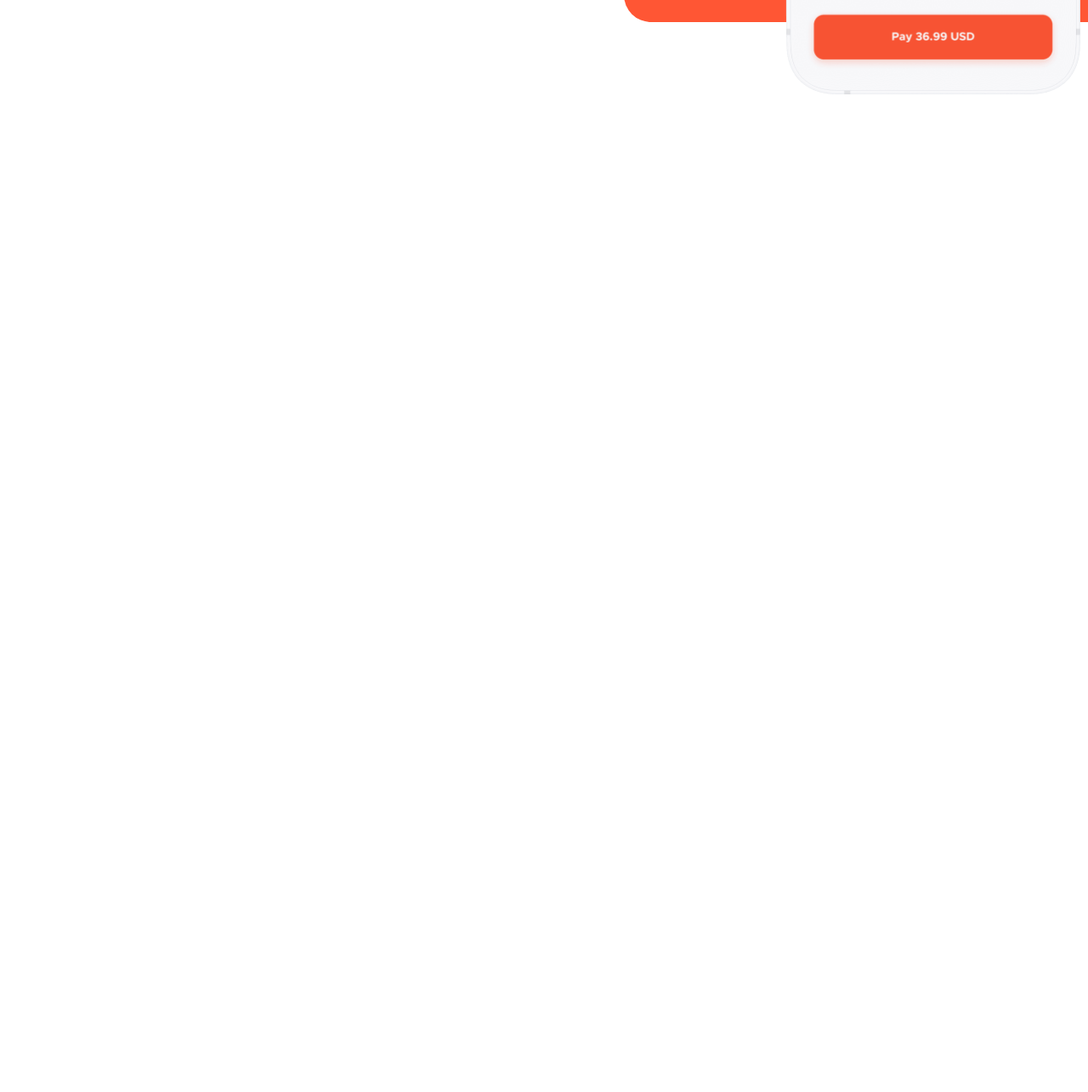
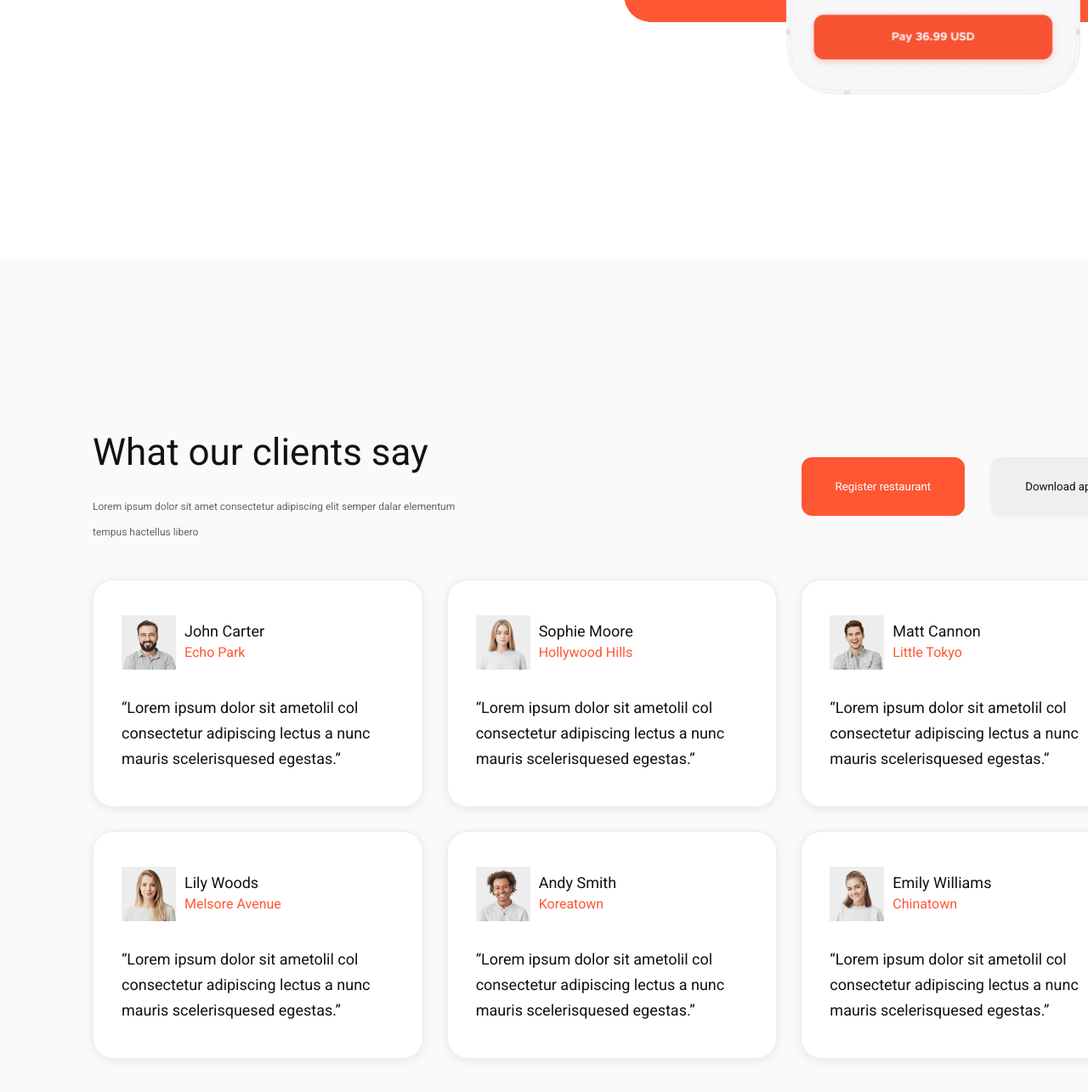
Before and after one commit to Saburov-Bary/DustySchool, a plain HTML site: page diplom-1/index.html in a window 1280 px wide. Shown: the part 7783-9068 px from the top of the page at 85% size. Before the commit the page ends 7894 px from the top, so only its background shows below. Drawn offline with Linux system fonts and the light colour scheme.

Commit message:
rename pics, finish with section "feedback"

```diff
--- a/diplom-1/index.html
+++ b/diplom-1/index.html
@@ -247,8 +247,83 @@
             </div>
         </div>
     </section>
-    <section>
-
+    <section class="feedback">
+        <div class="feedback-header">
+            <div class="feedback-paragraph">
+                <h2 class="system-heading-2 feedback-heading-4">What our clients say</h2>
+                <p class="service-text feedback-header-text">Lorem ipsum dolor sit amet consectetur adipiscing elit semper dalar elementum tempus hactellus libero</p>
+            </div>
+            <div class="feedback-buttons">
+                <button class="register-button service-button">Register restaurant</button>
+                <button class="download-button service-button service-button-margin">Download app</button>
+            </div>
+        </div>
+        <div class="feedback-clients">
+            <div class="feedback-clients-row">
+                <article class="feedback-client">
+                    <div class="feedback-client-header">
+                        <img class="client-photo" src="./pics/john-carter.png" alt="">
+                        <div>
+                            <p class="client-name">John Carter</p>
+                            <p class="client-restaurant">Echo Park</p>
+                        </div>
+                    </div>
+                    <p class="feedback-client-text">“Lorem ipsum dolor sit ametolil col consectetur adipiscing lectus a nunc mauris scelerisquesed egestas.”</p>
+                </article>
+                <article class="feedback-client">
+                    <div class="feedback-client-header">
+                        <img class="client-photo" src="./pics/sophie-moore.png" alt="">
+                        <div>
+                            <p class="client-name">Sophie Moore</p>
+                            <p class="client-restaurant">Hollywood Hills</p>
+                        </div>
+                    </div>
+                    <p class="feedback-client-text">“Lorem ipsum dolor sit ametolil col consectetur adipiscing lectus a nunc mauris scelerisquesed egestas.”</p>
+                </article>
+                <article class="feedback-client">
+                    <div class="feedback-client-header">
+                        <img class="client-photo" src="./pics/matt-cannon.png" alt="">
+                        <div>
+                            <p class="client-name">Matt Cannon</p>
+                            <p class="client-restaurant">Little Tokyo</p>
+                        </div>
+                    </div>
+                    <p class="feedback-client-text">“Lorem ipsum dolor sit ametolil col consectetur adipiscing lectus a nunc mauris scelerisquesed egestas.”</p>
+                </article>
+            </div>
+            <div class="feedback-clients-row">
+                <article class="feedback-client">
+                    <div class="feedback-client-header">
+                        <img class="client-photo" src="./pics/lily-woods.png" alt="">
+                        <div>
+                            <p class="client-name">Lily Woods</p>
+                            <p class="client-restaurant">Melsore Avenue</p>
+                        </div>
+                    </div>
+                    <p class="feedback-client-text">“Lorem ipsum dolor sit ametolil col consectetur adipiscing lectus a nunc mauris scelerisquesed egestas.”</p>
+                </article>
+                <article class="feedback-client">
+                    <div class="feedback-client-header">
+                        <img class="client-photo" src="./pics/andy-smith.png" alt="">
+                        <div>
+                            <p class="client-name">Andy Smith</p>
+                            <p class="client-restaurant">Koreatown</p>
+                        </div>
+                    </div>
+                    <p class="feedback-client-text">“Lorem ipsum dolor sit ametolil col consectetur adipiscing lectus a nunc mauris scelerisquesed egestas.”</p>
+                </article>
+                <article class="feedback-client">
+                    <div class="feedback-client-header">
+                        <img class="client-photo" src="./pics/emily-williams.png" alt="">
+                        <div>
+                            <p class="client-name">Emily Williams</p>
+                            <p class="client-restaurant">Chinatown</p>
+                        </div>
+                    </div>
+                    <p class="feedback-client-text">“Lorem ipsum dolor sit ametolil col consectetur adipiscing lectus a nunc mauris scelerisquesed egestas.”</p>
+                </article>
+            </div>
+        </div>
     </section>
     <section>
 
--- a/diplom-1/style.css
+++ b/diplom-1/style.css
@@ -401,6 +401,10 @@
     margin-top: 80px;
 }
 
+.managment {
+    margin-bottom: 279px;
+}
+
 .managment-owner {
     display: flex;
     margin-top: 400px;
@@ -488,3 +492,79 @@
 .orange-img-position {
     margin: 229px 197px 119px 60px;
 }
+
+.feedback {
+    background-color: #fafafa;
+    margin: 0 -109px;
+    padding: 200px 109px 331px;
+}
+
+.feedback-header {
+    display: flex;
+    justify-content: space-between;
+    margin-bottom: 41px;
+}
+
+.feedback-paragraph {
+    width: 465px;
+}
+
+.feedback-heading-4 {
+    font-weight: 400;
+    margin: 0;
+    width: 100%;
+}
+
+.feedback-header-text {
+    margin: 22px 0 0;
+}
+
+.feedback-buttons {
+    margin: auto 0;
+}
+
+.feedback-clients-row {
+    display: flex;
+    gap: 28px;
+    margin-top: 28px;
+}
+
+.feedback-clients-row:first-child {
+    margin-top: 0;
+}
+
+.feedback-client {
+    background-color: #fff;
+    border: 1px solid #EDEDED;
+    box-shadow: 0px 2px 12px rgba(16, 16, 16, 0.08);
+    border-radius: 24px;
+    padding: 41px 33px;
+}
+
+.feedback-client-header {
+    display: flex;
+    gap: 10px;
+}
+
+.client-photo {
+    width: 64px;
+}
+
+.client-name {
+    font-size: 18px;
+    line-height: 1.11;
+    margin: 9px 0 0;
+}
+
+.client-restaurant {
+    font-size: 16px;
+    line-height: 1.12;
+    color: #ff5634;
+    margin: 6px 0 0;
+}
+
+.feedback-client-text {
+    margin: 30px 0 0;
+    font-size: 18px;
+    line-height: 1.67;
+}
```
Also changed, not shown: diplom-1/pics/IMAGE(20).png (deleted), diplom-1/pics/IMAGE(21).png (deleted), diplom-1/pics/IMAGE(22).png (deleted), diplom-1/pics/IMAGE(23).png (deleted), diplom-1/pics/IMAGE(24).png (deleted), diplom-1/pics/IMAGE(25).png (deleted), diplom-1/pics/andy-smith.png (added), diplom-1/pics/emily-williams.png (added), diplom-1/pics/john-carter.png (added), diplom-1/pics/lily-woods.png (added), diplom-1/pics/matt-cannon.png (added), diplom-1/pics/sophie-moore.png (added), 1 other file.
